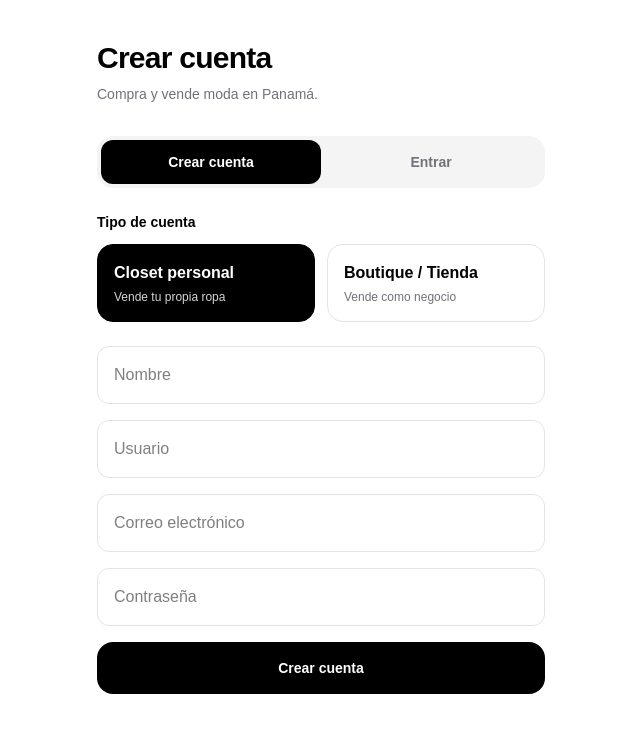
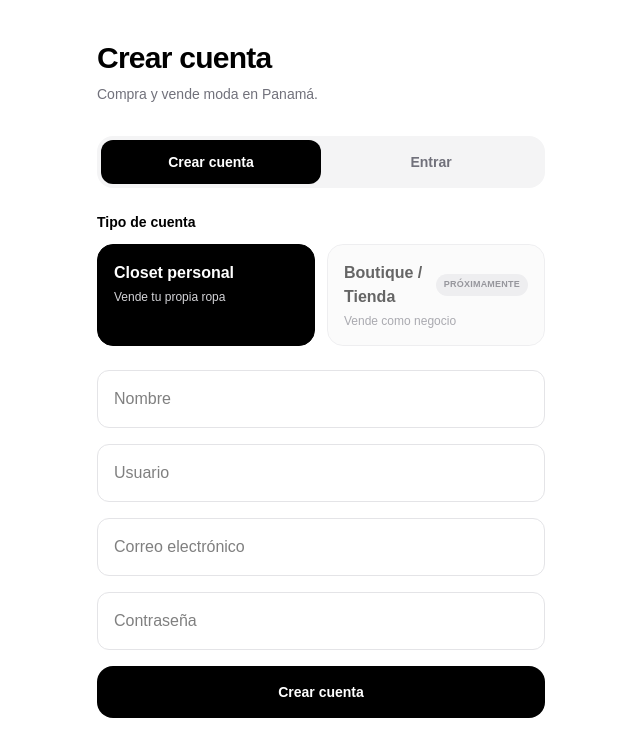
Before and after one commit to jcedeno142/closet-panama, a Next.js app: page /auth in a window 1280 px wide. Shown: the top 756 px of the page, without its empty margins (319-959 px from the left). Built offline with nearby package versions, Linux system fonts and the light colour scheme; no server answers.

Commit message:
eliminated the butique/tienda option

```diff
--- a/app/auth/page.tsx
+++ b/app/auth/page.tsx
@@ -7,9 +7,9 @@ export default function AuthPage() {
   const supabase = createClient();
 
   const [mode, setMode] = useState<"login" | "signup">("signup");
-  const [accountType, setAccountType] = useState<"personal" | "business">(
+  /* const [accountType, setAccountType] = useState<"personal" | "business">(
     "personal"
-  );
+  );*/
 
   const [email, setEmail] = useState("");
   const [password, setPassword] = useState("");
@@ -33,27 +33,18 @@ export default function AuthPage() {
           data: {
             username,
             display_name: displayName,
-      account_type: accountType,
+            account_type: "personal",
           },
         },
       });
 
-console.log("SIGNUP DATA:", data);
-console.log("SIGNUP ERROR:", error);
-
       if (error) {
         setMessage(error.message);
       } else if (!data.user) {
-  setMessage("No user was created. Check Supabase Auth settings.");
-} else {
-  setMessage("Account created successfully.");
-}
-
-      if (error) {
-        setMessage(error.message);
+        setMessage("No se pudo crear la cuenta.");
       } else {
         setMessage(
-          "Cuenta creada. Revisa tu correo si Supabase requiere confirmación."
+          "Cuenta creada. Revisa tu correo si se requiere confirmación.",
         );
       }
     } else {
@@ -89,9 +80,7 @@ if (error) {
           <button
             onClick={() => setMode("signup")}
             className={`flex-1 rounded-xl py-3 text-sm font-bold ${
-              mode === "signup"
-                ? "bg-black text-white"
-                : "text-zinc-500"
+              mode === "signup" ? "bg-black text-white" : "text-zinc-500"
             }`}
           >
             Crear cuenta
@@ -100,9 +89,7 @@ if (error) {
           <button
             onClick={() => setMode("login")}
             className={`flex-1 rounded-xl py-3 text-sm font-bold ${
-              mode === "login"
-                ? "bg-black text-white"
-                : "text-zinc-500"
+              mode === "login" ? "bg-black text-white" : "text-zinc-500"
             }`}
           >
             Entrar
@@ -114,47 +101,24 @@ if (error) {
             <p className="mb-3 text-sm font-bold">Tipo de cuenta</p>
 
             <div className="grid grid-cols-2 gap-3">
-              <button
-                type="button"
-                onClick={() => setAccountType("personal")}
-                className={`rounded-2xl border p-4 text-left ${
-                  accountType === "personal"
-                    ? "border-black bg-black text-white"
-                    : "border-zinc-200"
-                }`}
-              >
+              <div className="rounded-2xl border border-black bg-black p-4 text-left text-white">
                 <p className="font-bold">Closet personal</p>
-                <p
-                  className={`mt-1 text-xs ${
-                    accountType === "personal"
-                      ? "text-zinc-300"
-                      : "text-zinc-500"
-                  }`}
-                >
+                <p className="mt-1 text-xs text-zinc-300">
                   Vende tu propia ropa
                 </p>
-              </button>
+              </div>
 
-              <button
-                type="button"
-                onClick={() => setAccountType("business")}
-                className={`rounded-2xl border p-4 text-left ${
-                  accountType === "business"
-                    ? "border-black bg-black text-white"
-                    : "border-zinc-200"
-                }`}
-              >
+              <div className="cursor-not-allowed rounded-2xl border border-zinc-200 bg-zinc-50 p-4 text-left opacity-60">
+                <div className="flex items-center justify-between gap-2">
                   <p className="font-bold">Boutique / Tienda</p>
-                <p
-                  className={`mt-1 text-xs ${
-                    accountType === "business"
-                      ? "text-zinc-300"
-                      : "text-zinc-500"
-                  }`}
-                >
-                  Vende como negocio
-                </p>
-              </button>
+
+                  <span className="rounded-full bg-zinc-200 px-2 py-1 text-[9px] font-bold uppercase tracking-wide text-zinc-600">
+                    Próximamente
+                  </span>
+                </div>
+
+                <p className="mt-1 text-xs text-zinc-500">Vende como negocio</p>
+              </div>
             </div>
           </div>
         )}
@@ -173,9 +137,7 @@ if (error) {
               <input
                 value={username}
                 onChange={(e) =>
-                  setUsername(
-                    e.target.value.toLowerCase().replace(/\s+/g, "")
-                  )
+                  setUsername(e.target.value.toLowerCase().replace(/\s+/g, ""))
                 }
                 placeholder="Usuario"
                 required
@@ -216,9 +178,7 @@ if (error) {
         </form>
 
         {message && (
-          <p className="mt-5 rounded-xl bg-zinc-100 p-4 text-sm">
-            {message}
-          </p>
+          <p className="mt-5 rounded-xl bg-zinc-100 p-4 text-sm">{message}</p>
         )}
       </div>
     </main>
--- a/app/profile/edit/page.tsx
+++ b/app/profile/edit/page.tsx
@@ -24,9 +24,9 @@ export default function EditProfilePage() {
   const [bio, setBio] = useState("");
   const [city, setCity] = useState("");
   const [province, setProvince] = useState("");
-  const [accountType, setAccountType] = useState<
-    "personal" | "business"
-  >("personal");
+  const [accountType, setAccountType] = useState<"personal" | "business">(
+    "personal",
+  );
 
   const [loading, setLoading] = useState(true);
   const [saving, setSaving] = useState(false);
@@ -50,9 +50,7 @@ export default function EditProfilePage() {
         .maybeSingle();
 
       if (error || !data) {
-        setMessage(
-          error?.message || "No se pudo cargar el perfil."
-        );
+        setMessage(error?.message || "No se pudo cargar el perfil.");
         setLoading(false);
         return;
       }
@@ -79,10 +77,7 @@ export default function EditProfilePage() {
     setSaving(true);
     setMessage("");
 
-    const cleanUsername = username
-      .toLowerCase()
-      .trim()
-      .replace(/\s+/g, "");
+    const cleanUsername = username.toLowerCase().trim().replace(/\s+/g, "");
 
     const { error } = await supabase
       .from("profiles")
@@ -92,7 +87,6 @@ export default function EditProfilePage() {
         bio: bio.trim(),
         city: city.trim(),
         province: province.trim(),
-        account_type: accountType,
       })
       .eq("id", profileId);
 
@@ -112,9 +106,7 @@ export default function EditProfilePage() {
   if (loading) {
     return (
       <main className="flex min-h-screen items-center justify-center bg-white text-black">
-        <p className="text-sm text-zinc-500">
-          Cargando perfil...
-        </p>
+        <p className="text-sm text-zinc-500">Cargando perfil...</p>
       </main>
     );
   }
@@ -122,7 +114,6 @@ export default function EditProfilePage() {
   return (
     <main className="min-h-screen bg-white pb-12 text-black">
       <div className="mx-auto max-w-md">
-
         {/* HEADER */}
         <header className="sticky top-0 z-40 flex items-center justify-between border-b border-zinc-100 bg-white px-4 py-4">
           <Link
@@ -132,39 +123,25 @@ export default function EditProfilePage() {
             <ArrowLeft size={20} />
           </Link>
 
-          <h1 className="font-bold">
-            Editar perfil
-          </h1>
+          <h1 className="font-bold">Editar perfil</h1>
 
           <div className="h-10 w-10" />
         </header>
 
-        <form
-          onSubmit={handleSave}
-          className="px-5 py-6"
-        >
-
+        <form onSubmit={handleSave} className="px-5 py-6">
           {/* ACCOUNT TYPE */}
           <div className="mb-6">
-            <label className="text-sm font-bold">
-              Tipo de cuenta
-            </label>
+            <label className="text-sm font-bold">Tipo de cuenta</label>
 
             <div className="mt-3 grid grid-cols-2 gap-3">
-              <button
-                type="button"
-                onClick={() =>
-                  setAccountType("personal")
-                }
+              <div
                 className={`rounded-2xl border p-4 text-left ${
                   accountType === "personal"
                     ? "border-black bg-black text-white"
-                    : "border-zinc-200"
+                    : "border-zinc-200 bg-zinc-50 opacity-60"
                 }`}
               >
-                <p className="font-bold">
-                  Closet personal
-                </p>
+                <p className="font-bold">Closet personal</p>
 
                 <p
                   className={`mt-1 text-xs ${
@@ -175,22 +152,24 @@ export default function EditProfilePage() {
                 >
                   Vende tu propia ropa
                 </p>
-              </button>
+              </div>
 
-              <button
-                type="button"
-                onClick={() =>
-                  setAccountType("business")
-                }
+              <div
                 className={`rounded-2xl border p-4 text-left ${
                   accountType === "business"
                     ? "border-black bg-black text-white"
-                    : "border-zinc-200"
+                    : "border-zinc-200 bg-zinc-50 opacity-60"
                 }`}
               >
-                <p className="font-bold">
-                  Boutique / Tienda
-                </p>
+                <div className="flex items-center justify-between gap-2">
+                  <p className="font-bold">Boutique / Tienda</p>
+
+                  {accountType !== "business" && (
+                    <span className="rounded-full bg-zinc-200 px-2 py-1 text-[9px] font-bold uppercase tracking-wide text-zinc-600">
+                      Próximamente
+                    </span>
+                  )}
+                </div>
 
                 <p
                   className={`mt-1 text-xs ${
@@ -201,21 +180,24 @@ export default function EditProfilePage() {
                 >
                   Vende como negocio
                 </p>
-              </button>
+              </div>
             </div>
+
+            {accountType === "personal" && (
+              <p className="mt-2 text-xs leading-5 text-zinc-400">
+                Las cuentas para boutiques y tiendas estarán disponibles
+                próximamente.
+              </p>
+            )}
           </div>
 
           {/* NAME */}
           <div className="mb-5">
-            <label className="text-sm font-bold">
-              Nombre
-            </label>
+            <label className="text-sm font-bold">Nombre</label>
 
             <input
               value={displayName}
-              onChange={(e) =>
-                setDisplayName(e.target.value)
-              }
+              onChange={(e) => setDisplayName(e.target.value)}
               placeholder="Tu nombre"
               className="mt-2 w-full rounded-xl border border-zinc-200 px-4 py-4 text-sm outline-none focus:border-black"
             />
@@ -223,20 +205,14 @@ export default function EditProfilePage() {
 
           {/* USERNAME */}
           <div className="mb-5">
-            <label className="text-sm font-bold">
-              Usuario
-            </label>
+            <label className="text-sm font-bold">Usuario</label>
 
             <div className="mt-2 flex items-center rounded-xl border border-zinc-200 px-4">
-              <span className="text-zinc-400">
-                @
-              </span>
+              <span className="text-zinc-400">@</span>
 
               <input
                 value={username}
-                onChange={(e) =>
-                  setUsername(e.target.value)
-                }
+                onChange={(e) => setUsername(e.target.value)}
                 placeholder="usuario"
                 required
                 className="w-full px-2 py-4 text-sm outline-none"
@@ -246,15 +222,11 @@ export default function EditProfilePage() {
 
           {/* BIO */}
           <div className="mb-5">
-            <label className="text-sm font-bold">
-              Biografía
-            </label>
+            <label className="text-sm font-bold">Biografía</label>
 
             <textarea
               value={bio}
-              onChange={(e) =>
-                setBio(e.target.value)
-              }
+              onChange={(e) => setBio(e.target.value)}
               placeholder="Cuéntale a los compradores sobre ti o tu tienda..."
               rows={4}
               maxLength={250}
@@ -268,74 +240,44 @@ export default function EditProfilePage() {
 
           {/* PROVINCE */}
           <div className="mb-5">
-            <label className="text-sm font-bold">
-              Provincia
-            </label>
+            <label className="text-sm font-bold">Provincia</label>
 
             <select
               value={province}
-              onChange={(e) =>
-                setProvince(e.target.value)
-              }
+              onChange={(e) => setProvince(e.target.value)}
               className="mt-2 w-full rounded-xl border border-zinc-200 bg-white px-4 py-4 text-sm outline-none focus:border-black"
             >
-              <option value="">
-                Seleccionar provincia
-              </option>
+              <option value="">Seleccionar provincia</option>
 
-              <option value="Panamá">
-                Panamá
-              </option>
+              <option value="Panamá">Panamá</option>
 
-              <option value="Panamá Oeste">
-                Panamá Oeste
-              </option>
+              <option value="Panamá Oeste">Panamá Oeste</option>
 
-              <option value="Colón">
-                Colón
-              </option>
+              <option value="Colón">Colón</option>
 
-              <option value="Chiriquí">
-                Chiriquí
-              </option>
+              <option value="Chiriquí">Chiriquí</option>
 
-              <option value="Coclé">
-                Coclé
-              </option>
+              <option value="Coclé">Coclé</option>
 
-              <option value="Veraguas">
-                Veraguas
-              </option>
+              <option value="Veraguas">Veraguas</option>
 
-              <option value="Herrera">
-                Herrera
-              </option>
+              <option value="Herrera">Herrera</option>
 
-              <option value="Los Santos">
-                Los Santos
-              </option>
+              <option value="Los Santos">Los Santos</option>
 
-              <option value="Bocas del Toro">
-                Bocas del Toro
-              </option>
+              <option value="Bocas del Toro">Bocas del Toro</option>
 
-              <option value="Darién">
-                Darién
-              </option>
+              <option value="Darién">Darién</option>
             </select>
           </div>
 
           {/* CITY */}
           <div className="mb-6">
-            <label className="text-sm font-bold">
-              Ciudad / Área
-            </label>
+            <label className="text-sm font-bold">Ciudad / Área</label>
 
             <input
               value={city}
-              onChange={(e) =>
-                setCity(e.target.value)
-              }
+              onChange={(e) => setCity(e.target.value)}
               placeholder="Ej. San Francisco, David, La Chorrera..."
               className="mt-2 w-full rounded-xl border border-zinc-200 px-4 py-4 text-sm outline-none focus:border-black"
             />
@@ -355,9 +297,7 @@ export default function EditProfilePage() {
           >
             <Save size={18} />
 
-            {saving
-              ? "Guardando..."
-              : "Guardar cambios"}
+            {saving ? "Guardando..." : "Guardar cambios"}
           </button>
         </form>
       </div>
```
Lines whose indentation alone changed are shown as unchanged.
